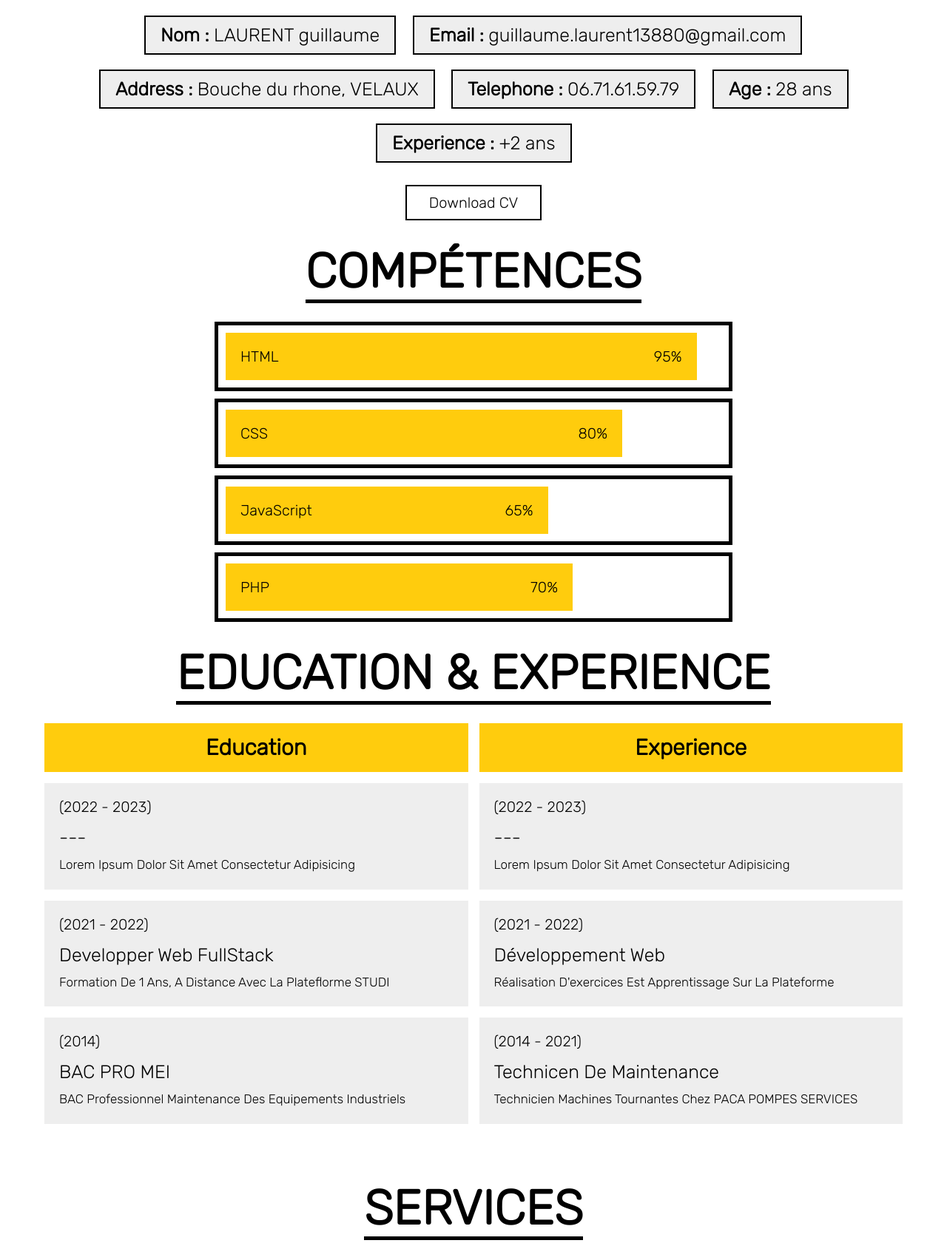
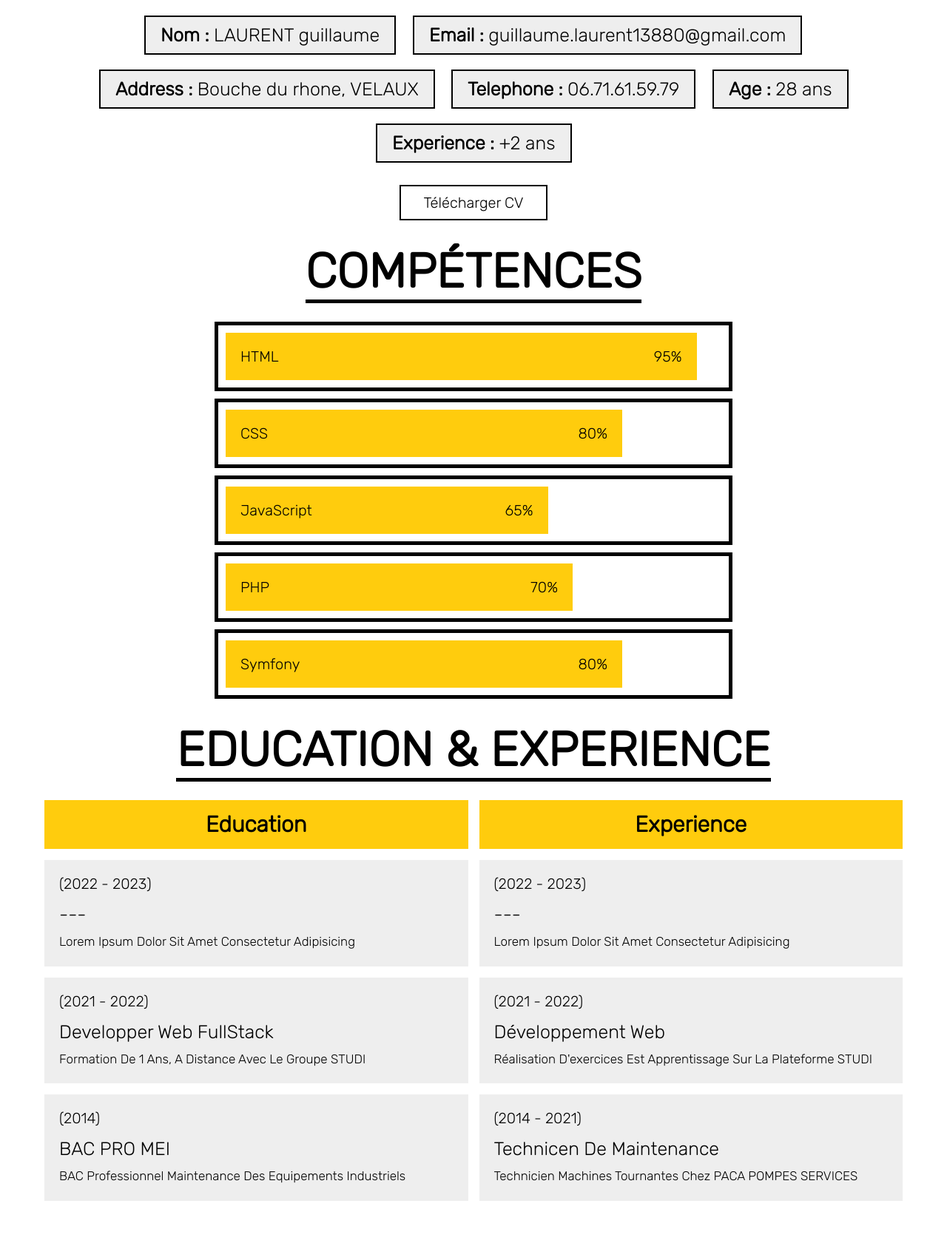
Before and after one commit to guillaume13880/CV-Guillaume, a PHP site: page / in a window 1280 px wide. Shown: the part 1082-2767 px from the top of the page at 74% size. Run offline with PHP 8.4, Linux system fonts and the light colour scheme.

Commit message:
rajout competence symfony

```diff
--- a/css/style1.css
+++ b/css/style.css
@@ -286,6 +286,10 @@ section {
   width: 70%;
 }
 
+.about .skills .progress .bar:nth-child(5) h3 {
+  width: 80%;
+}
+
 .about .edu-exp .row {
   display: flex;
   flex-wrap: wrap;
--- a/index.php
+++ b/index.php
@@ -37,7 +37,7 @@
         <!-- aos css lien-->
         <link rel="stylesheet" href="https://cdnjs.cloudflare.com/ajax/libs/aos/2.3.4/aos.css">
         <!--lien style css-->
-        <link rel="stylesheet" href="./css/style1.css">
+        <link rel="stylesheet" href="./css/style.css">
     </head>
     <body>
 
@@ -99,7 +99,7 @@
                     <h3 data-aos="zoom-in"><span>age : </span> 28 ans</h3>
                     <h3 data-aos="zoom-in"><span>experience : </span> +2 ans</h3>
                 </div>
-                <a href="#" class="btn" data-aos="fade-up">download CV</a>
+                <a href="#" class="btn" data-aos="fade-up">Télécharger CV</a>
             </div>
             <div class="skills" data-aos="fade-up">
                 <h1 class="heading"><span>Compétences</span></h1>
@@ -108,6 +108,7 @@
                     <div class="bar" data-aos="fade-right"><h3><span>CSS</span><span>80%</span></h3></div>
                     <div class="bar" data-aos="fade-left"><h3><span>JavaScript</span><span>65%</span></h3></div>
                     <div class="bar" data-aos="fade-right"><h3><span>PHP</span><span>70%</span></h3></div>
+                    <div class="bar" data-aos="fade-left"><h3><span>Symfony</span><span>80%</span></h3></div>
                 </div>
             </div>
             <div class="edu-exp">
@@ -123,7 +124,7 @@
                         <div class="box" data-aos="fade-right">
                             <span>(2021 - 2022)</span>
                             <h3>developper web FullStack</h3>
-                            <p>Formation de 1 ans, a distance avec la plateflorme STUDI</p>
+                            <p>Formation de 1 ans, a distance avec le groupe STUDI</p>
                         </div>
                         <div class="box" data-aos="fade-right">
                             <span>(2014)</span>
@@ -143,7 +144,7 @@
                         <div class="box" data-aos="fade-left">
                             <span>(2021 - 2022)</span>
                             <h3>Développement web</h3>
-                            <p>Réalisation d'exercices est apprentissage sur la plateforme</p>
+                            <p>Réalisation d'exercices est apprentissage sur la plateforme STUDI</p>
                         </div>
                         <div class="box" data-aos="fade-left">
                             <span>(2014 - 2021)</span>
@@ -195,8 +196,8 @@
                 </div>
 
                 <div class="box" data-aos="zoom-in">
-                    <i class="fab fa-wordpress"></i>
-                    <h3>wordpress</h3>
+                    <i class="fa-brands fa-symfony"></i>
+                    <h3>Symfony</h3>
                     <p>Lorem ipsum dolor sit amet consectetur adipisicing elit. Maxime mollitia,
                     molestiae</p>
                 </div>
```
Also changed, not shown: .platform.app.yaml (deleted).
